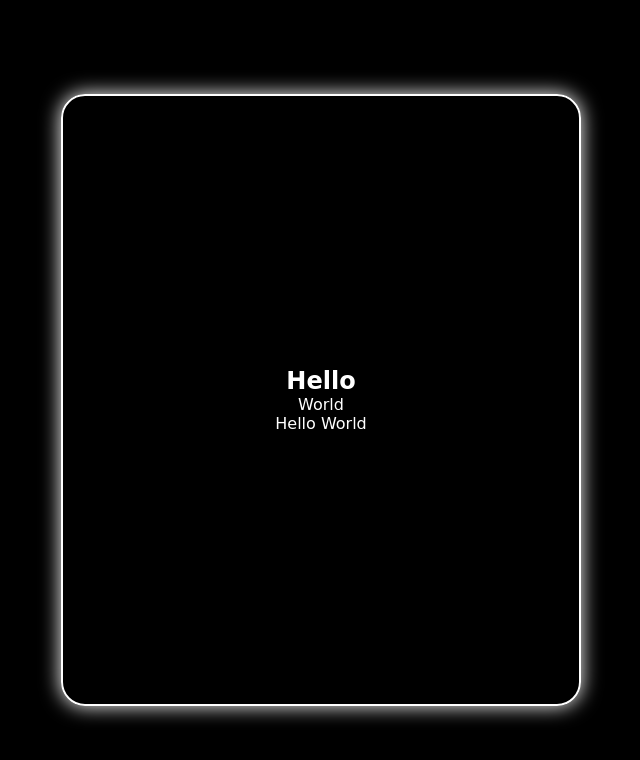
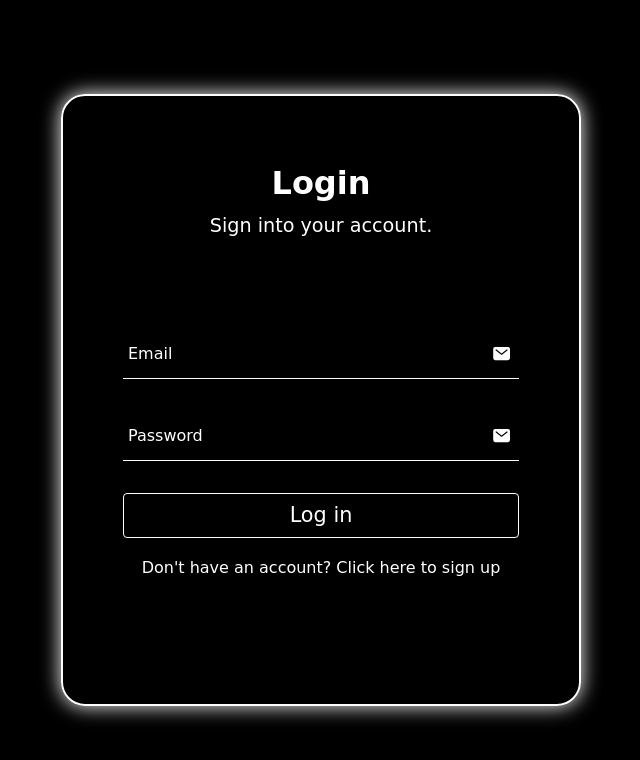
Before and after one commit to yaseen-ahmed26/peck-website, a SvelteKit app: page / in a window 1280 px wide. Shown: the top 760 px of the page, without its empty margins (319-959 px from the left). Built offline with nearby package versions, Linux system fonts and the light colour scheme.

Commit message:
feat: reusable input template

```diff
--- a/src/app.html
+++ b/src/app.html
@@ -5,6 +5,9 @@
 		<meta name="viewport" content="width=device-width, initial-scale=1" />
 		<meta name="text-scale" content="scale" />
 		%sveltekit.head%
+
+		<script type="module" src="https://unpkg.com/ionicons@7.1.0/dist/ionicons/ionicons.esm.js"></script>
+        <script nomodule src="https://unpkg.com/ionicons@7.1.0/dist/ionicons/ionicons.js"></script>
 	</head>
 	<body data-sveltekit-preload-data="hover">
 		<div style="display: contents">%sveltekit.body%</div>
--- a/src/lib/templates/card.svelte
+++ b/src/lib/templates/card.svelte
@@ -12,9 +12,7 @@
     <h2>{title}</h2>
     <p>{description}</p>
 
-    <div class="content">
-        {@render children?.()}
-    </div>
+    {@render children?.()}
 </div>
 
 <!--CSS -->
@@ -31,4 +29,13 @@
         width: 32.5rem;
         height: 38.2rem;
     }
+
+    .wrapper h2{
+        font-size: 2rem;
+        margin-bottom: 12px;
+    }
+
+    .wrapper p{
+        font-size: 1.2rem;
+    }
 </style>
--- /dev/null
+++ b/src/lib/templates/input.svelte
@@ -0,0 +1,55 @@
+<script>
+    let {value = $bindable(), ...details} = $props()
+</script>
+
+<div class="input-box">
+    <span class="icon"><ion-icon name={details.iconName}></ion-icon></span>
+    <label for={details.inputID}>{details.labelText}</label>
+    <input id={details.inputID} type={details.inputType} required={details.required}>
+</div>
+
+<style>
+    .input-box{
+        position: relative;
+        width: 100%;
+        height: 50px;
+        border-bottom: 1px solid white;
+        margin: 2rem 0 2rem 0;
+    }
+    .input-box label{
+        position: absolute;
+        top: 50%;
+        left: 5px;
+        transform: translateY(-50%);
+        font-size: 1em;
+        pointer-events: none;
+        transition: 0.5s ease;
+    }
+
+    .input-box:has(input:focus) label,
+    .input-box:has(input:valid) label {
+        top: -5px;
+    }
+
+    .input-box input{
+        width: 100%;
+        height: 100%;
+        background: transparent;
+        border: none;
+        outline: none;
+        font-size: 1em;
+        font-weight: 500;
+        padding: 0 35px 0 5px;
+        color: white;
+    }
+
+    .input-box .icon{
+        position: absolute;
+        right: 8px;
+        font-size: 1.2em;
+        line-height: 57px;
+        background: none;
+        border: none;
+        color: white;
+    }
+</style>
--- a/src/routes/+page.svelte
+++ b/src/routes/+page.svelte
@@ -1,7 +1,58 @@
 <script>
-    import Card from "$lib/templates/card.svelte"
+    import Card from "$lib/templates/card.svelte";
+    import Input from "$lib/templates/input.svelte";
+
+    const loginInput = {
+        iconName: "mail",
+        inputID: "login-email",
+        labelText: "Email",
+        inputType: "email",
+        required: true
+    }
+
+    const passwordInput = {
+        iconName: "mail",
+        inputID: "login-password",
+        labelText: "Password",
+        inputType: "password",
+        required: true
+    }
+
+    let email = $state();
+    let password = $state();
 </script>
 
-<Card title={"Hello"} description={"World"}>
-    <p>Hello World</p>
+<Card title={"Login"} description={"Sign into your account."}>
+    <form action="#">
+        <Input {...loginInput} bind:value={email}/>
+        <Input {...passwordInput} bind:value={password}/>
+        <button class="login-btn" type="submit" >Log in</button>
+        <p>Don't have an account? Click here to sign up</p>
+    </form>
 </Card>
+
+<style>
+    form{
+        width: 100%;
+        padding: 60px;
+        text-align: center;
+    }
+
+    .login-btn{
+        width: 100%;
+        height: 45px;
+        background: #0000004c;
+        border: 1px solid white;
+        border-radius: 4px;
+        cursor: pointer;
+        font-size: 1.3em;
+        color: white;
+        margin-bottom: 20px;
+        transition: 0.2s ease;
+    }
+
+    .login-btn:hover{
+        background: white;
+        color: black
+    }
+</style>
```
